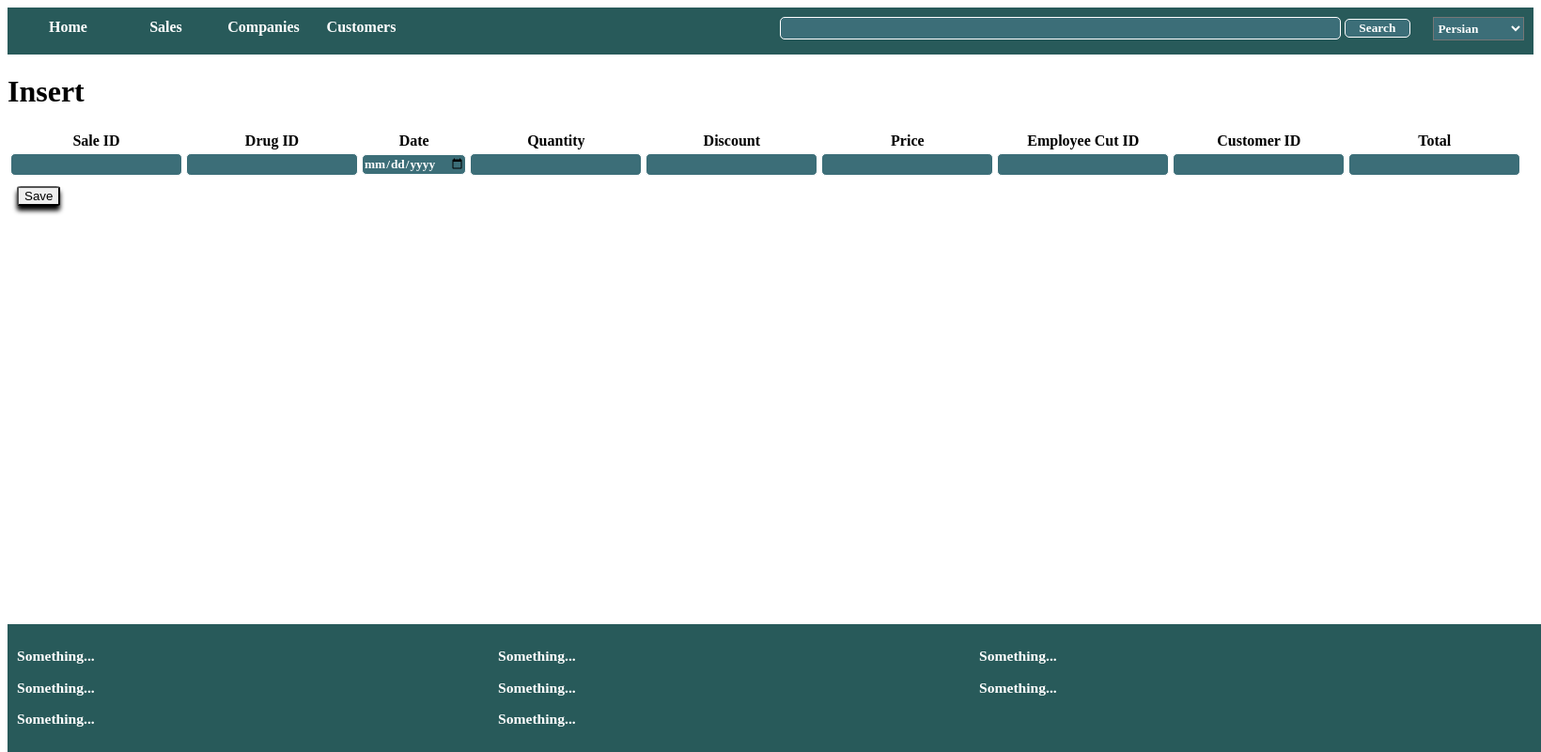
After one commit to Cena980/Pharmatceutical-Import-and-Distribution-System, a PHP site: page /addsales.html in a window 1640 px wide. The commit adds this page. Shown: the whole page at 94% size. Run offline with PHP 8.4, Linux system fonts and the light colour scheme.

Commit message:
sales has been taken care of

```diff
--- a/Front End/Home.html
+++ b/Front End/Home.html
@@ -12,7 +12,7 @@
                 <li>
                     <a href="home.html">Home</a>
                 </li>
-                <li><a href="services.html">Services</a></li>
+                <li><a href="sales.php">Sales</a></li>
                 <li><a href="contact.html">Contact</a></li>
                 <li><a href="about.html">About</a></li>
             </ul>
--- /dev/null
+++ b/Front End/addsales.html
@@ -0,0 +1,142 @@
+<!DOCTYPE html>
+<html lang="en">
+    <head>
+        <title>
+            Insertion Page
+        </title>
+        <link rel="stylesheet" href="home.css">
+    </head>
+    <body>
+        <div id="bar">
+            <ul class="barr">
+                <li>
+                    <a href="home.html">Home</a>
+                </li>
+                <li><a href="sales.php">Sales</a></li>
+                <li><a href="company.php">Companies</a></li>
+                <li><a href="customer.php">Customers</a></li>
+            </ul>
+            <div class="barr">
+                <form>
+                    <input type="text" id="search" name="Search" style="width: 85%;" id="search">
+                    <input type="submit" value="Search" style="width: 10%; text-align: center; height: 20px;" onclick="validation()">
+                </form>
+                <script>
+                    a = document.getElementById("search");
+                    function validation() {
+                        if (a.value.length<1){
+                            alert("Cannot search for empty string")
+                        }
+
+                    }
+
+
+                </script>
+                <select >
+                    <option>Persian</option>
+                    <option>Pashto</option>
+                    <option>English</option>
+                </select>
+            </div>
+        </div>
+        <div id="over"><h1>Insert</h1></div>
+        <form name="sale" action="php/insertsales.php" method="post">
+            <table class="table table-success">
+             <thead>
+             <tr>
+                 <th>Sale ID</th>
+                 <th>Drug ID</th>
+                 <th>Date</th>
+                 <th>Quantity</th>
+                 <th>Discount</th>
+                 <th>Price</th>
+                 <th>Employee Cut ID</th>
+                 <th>Customer ID</th>
+                 <th>Total</th>
+
+             </tr>
+             </thead>
+             <tbody>
+                 <tr>
+                     <td><input type="number" name="Sale_ID" id="sid" autocomplete="off"></td>
+                     <td><input type="number" name="Drug_ID" id="did" autocomplete="off"></td>
+                     <td><input type="date" name="Date" id="de" autocomplete="off"></td>
+                     <td><input type="number" name="Quantity" id="qy" autocomplete="off"></td>
+                     <td><input type="number" name="Discount" id="dt" autocomplete="off"></td>
+                     <td><input type="number" name="Price" id="pr" autocomplete="off"></td>
+                     <td><input type="number" name="Cut_ID" id="ci" autocomplete="off"></td>
+                     <td><input type="number" name="Location_ID" id="lid" autocomplete="off"></td>
+                     <td><input type="number" name="Total" id="tl" autocomplete="off"></td>
+
+                 </tr>
+
+                 <tr>
+                     <td id="nsid"></td>
+                     <td id="ndid"></td>
+                     <td id="nde"></td>
+                     <td id="nqy"></td>
+                     <td id="ndt"></td>
+                     <td id="npr"></td>
+                     <td id="nec"></td>
+                     <td id="nlid"></td>
+                     <td id="ntl"></td>
+
+                 </tr>
+             <tr>
+                 <td id="noty" class="table"></td>
+             </tr>
+             </tbody>
+            </table>
+            <button type="submit" class="btn btn-success" onclick="validate()" >Save</button>
+            <div id="bottom">
+                <div class="bott">
+                    <h3>Something...</h3>
+                    <h3>Something...</h3>
+                    <h3>Something...</h3>
+                </div>
+                <div class="bott">
+                    <h3>Something...</h3>
+                    <h3>Something...</h3>
+                    <h3>Something...</h3>
+                </div>
+                <div class="bott">
+                    <h3>Something...</h3>
+                    <h3>Something...</h3>
+
+                </div>
+            </div>
+
+
+
+        </div>
+        <script>
+            function validate(){
+                var message = document.getElementById("noty");
+                message.style.color = "green";
+                message.innerHTML = "Your record has been saved.";
+
+                let valid = true;
+                let sale = document.getElementById("sid").value;
+
+                if(!/^\d+$/.test(sale) || sale === ""){
+                        document.getElementById("nsid").innerHTML = "Please enter a valid Drug ID.";
+                        valid = false;
+                    } else {
+
+                        document.getElementById("nsid").innerHTML = "";
+
+                    }
+
+                let drug = document.getElementById("did");
+
+                if(!/^\d+$/.test(drug) || drug === ""){
+                        document.getElementById("ndid").innerHTML = "Please enter a valid Drug ID.";
+                        valid = false;
+                    } else {
+                        document.getElementById("ndid").innerHTML = "";
+                    }
+
+            }
+            </script>
+    </body>
+</html>
--- a/Front End/home.css
+++ b/Front End/home.css
@@ -1,7 +1,7 @@
 #bar {
     width: 100%;
     display: flex;
-    position: fixed;
+    position: sticky;
     background-color: rgb(40, 90, 90);
     height: 50px;
 }
@@ -120,16 +120,21 @@ a {
     text-align: center;
 
 }
-#low {
-    height: 300px;
-
+#report{
+    margin-top: 10px;
+    width: 100%;
+    height: 75%;
+    margin-bottom: 10px;
 }
 #bottom {
     display: flex;
+    width: 100%;
     background-color: rgb(40, 90,90);
     color: white;
     font-family: 'Times New Roman', Times, serif;
     font-size: 10pt;
+    position: fixed;
+    bottom: 0;
 
 }
 .bott {
@@ -143,3 +148,26 @@ a {
 .info {
 
 }
+th, td{
+    width: 50px;
+}
+#table {
+    margin: auto;
+    width: 100%;
+}
+#buttons {
+    display: flex;
+}
+button {
+    width: auto;
+    margin-left: 10px;
+    border-radius: 10%;
+    box-shadow: 0 5px 5px black;
+}
+button a{
+    color: black;
+    text-decoration: none;
+}
+tblreport td, th{
+    width: 12%;
+}
--- a/Front End/sales.html
+++ b/Front End/sales.html
@@ -58,7 +58,7 @@
    <button type="submit" class="btn btn-success" onclick="validate()" >Save</button>
     </form>
     <h1>Delete Record</h1>
-    <form action="deletesales.php" method="post">
+    <form action="php/deletesales.php" method="post">
         <table>
             <thead>
                 <tr>
@@ -73,7 +73,7 @@
     </form>
     <button type="button" class="btn btn-primary" >Add</button>
     <h1>Update Record</h1>
-    <form name="Update" action="updatesales.php" method="post">
+    <form name="Update" action="php/updatesales.php" method="post">
         <table class="table table-success">
          <thead>
          <tr>
```
Also changed, not shown: Front End/deletesales.html (added, +142 -0 lines), Front End/php/salesreport.php (added, +32 -0 lines), Front End/sales.php (added, +73 -0 lines), Front End/updatesales.html (added, +142 -0 lines), Front End/php/connection.php (renamed from Front End/connection.php), Front End/php/deletesales.php (renamed from Front End/deletesales.php), Front End/php/insertsales.php (renamed from Front End/insertsales.php), Front End/php/updatesales.php (renamed from Front End/updatesales.php).
